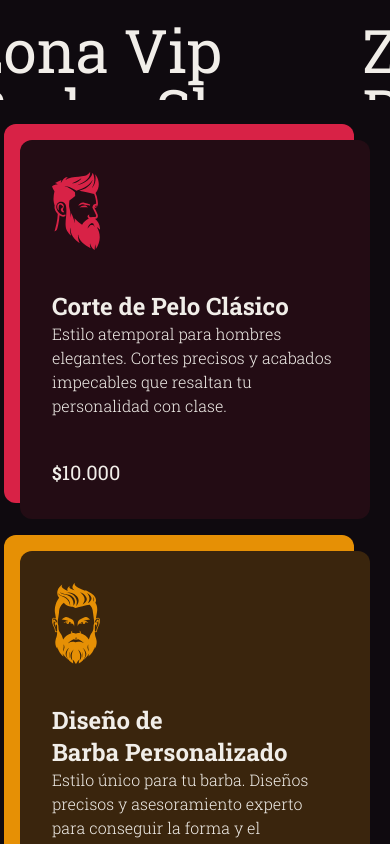
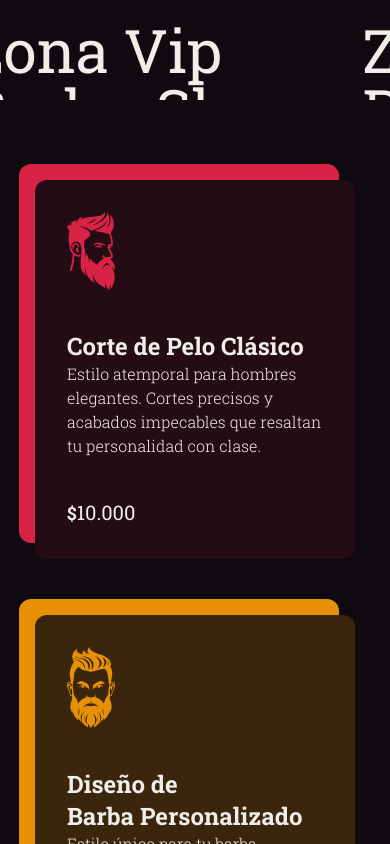
Before and after one commit to hermani456/zona-vip, a React (Vite) app: page / in a window 390 px wide. Shown: the part 840-1684 px from the top of the page. Built offline with nearby package versions, Linux system fonts and the light colour scheme.

Commit message:
refactor: Update Card and CardSection components for responsive design

```diff
--- a/src/components/Card.jsx
+++ b/src/components/Card.jsx
@@ -2,7 +2,7 @@ import React from "react";
 
 const Card = ({title, img, paragraph, price, bgColor}) => {
   return (
-    <div className={`text-text grid justify-start gap-10 p-8 rounded-xl shadow-xl card-shadow mx-auto ${bgColor}`}>
+    <div className={`text-text grid justify-start gap-10 p-8 rounded-xl shadow-xl card-shadow mx-auto ${bgColor} max-w-80 md:max-w-96 mb-10`}>
       <img src={img} alt="" className="w-12" onContextMenu={e => e.preventDefault()} />
       <div>
         <h2 className="text-2xl font-bold">{title}</h2>
--- a/src/components/CardSection.jsx
+++ b/src/components/CardSection.jsx
@@ -4,8 +4,9 @@ import { cardInfo } from "../utils/index";
 
 const CardSection = () => {
   return (
-    <section id="servicios" className="bg-background mt-5">
-      <div className="max-w-screen-xl mx-auto min-h-[70vh] grida p-5">
+    <section id="servicios" className="bg-background max-w-screen-xl mx-auto my-20">
+      <div className="flex flex-wrap justify-center gap-4">
+      {/* <div className="max-w-screen-xl mx-auto min-h-[70vh] grida p-5"> */}
         {cardInfo.map((card) => (
           <Card
             key={card.id}
```
Also changed, not shown: 1 other file (tests, documents, lock files or other folders).
